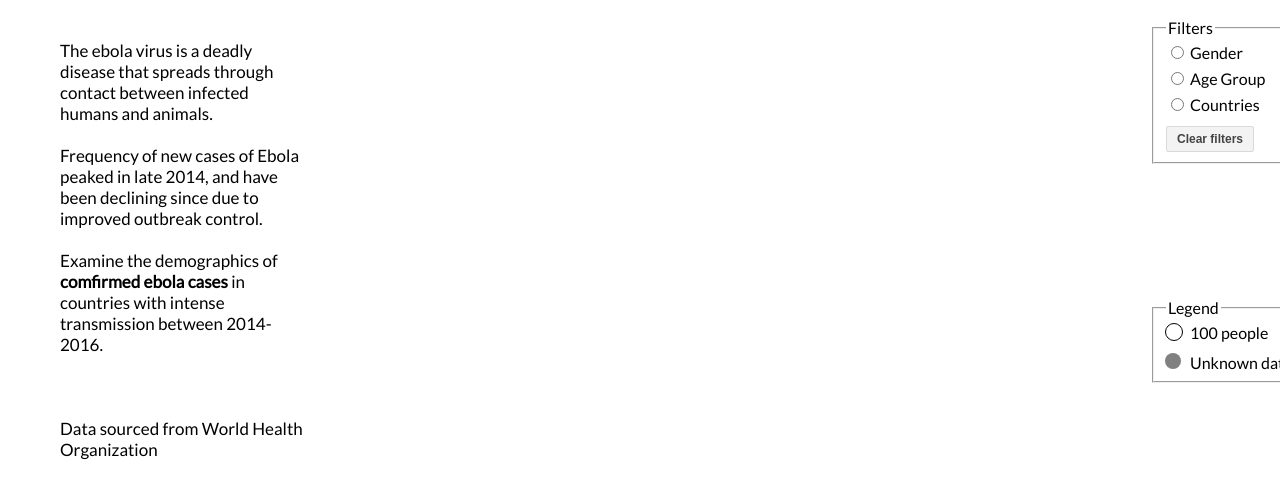
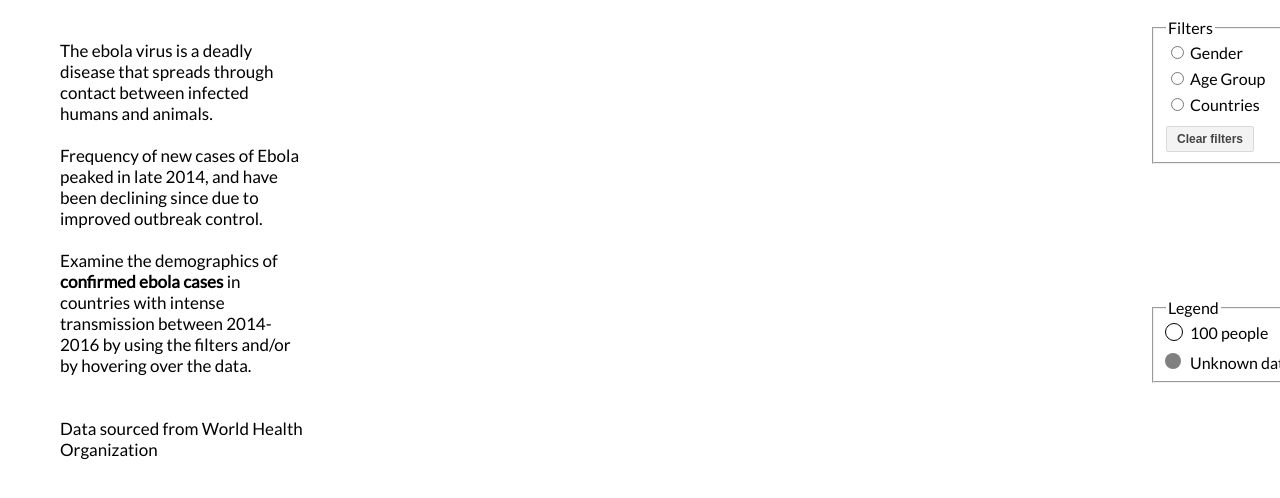
Before and after one commit to UW-CSE442-WI20/A3-The-Ebola-Epidemic, a website built with Parcel: page src/index.html in a window 1280 px wide. Shown: the part 82-580 px from the top of the page. Built offline with nearby package versions, Linux system fonts and the light colour scheme.

Commit message:
Fixed typo

```diff
--- a/src/index.html
+++ b/src/index.html
@@ -11,7 +11,7 @@
         <h1>The Ebola Epidemic</h1>
     </div>
     <div id="summary">
-        <p>The ebola virus is a deadly disease that spreads through contact between infected humans and animals. <br> <br>Frequency of new cases of Ebola peaked in late 2014, and have been declining since due to improved outbreak control. <br> <br> Examine the demographics of <b> comfirmed ebola cases </b> in countries with intense transmission between 2014-2016. <br> <br><br> <br> Data sourced from World Health Organization </p>
+        <p>The ebola virus is a deadly disease that spreads through contact between infected humans and animals. <br> <br>Frequency of new cases of Ebola peaked in late 2014, and have been declining since due to improved outbreak control. <br> <br> Examine the demographics of <b> confirmed ebola cases </b> in countries with intense transmission between 2014-2016 by using the filters and/or by hovering over the data. <br> <br> <br> Data sourced from World Health Organization </p>
     </div>
     <div id="filters">
         <fieldset>
```
